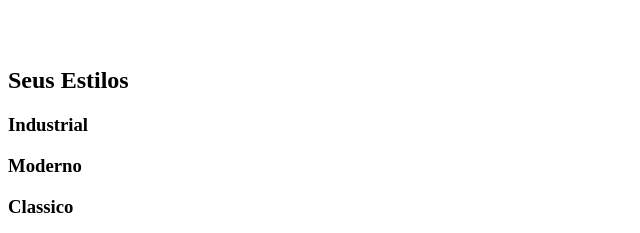
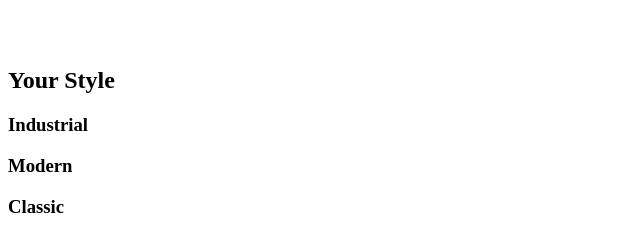
Before and after one commit to ceciliaoliveira-s/Desafio-LOVT, a plain HTML site: page index.html in a window 1280 px wide. Shown: the part 673-906 px from the top of the page, 0-640 px from the left. Drawn offline with Linux system fonts and the light colour scheme.

Commit message:
Estrutura

```diff
--- a/index.html
+++ b/index.html
@@ -70,7 +70,7 @@
 
 
         <section class="Estilos">
-            <h2>Seus Estilos</h2>
+            <h2>Your Style</h2>
 
             <article class= "Categorias - Industrial">
                 <h3>Industrial</h3>
@@ -79,12 +79,12 @@
 
 
             <article class="Categorias - Moderno">
-                <h3>Moderno</h3>
+                <h3>Modern</h3>
             </article>
 
 
             <article class= "Categorias - Classico">
-                <h3>Classico</h3>
+                <h3>Classic</h3>
             </article>
         </section>
     </main>
@@ -119,14 +119,6 @@
         </form>
         </div>
 
-
-
-
-
-
-
-
-
     <script src="js/main.js"> </script>
 </body>
 </html>
```
